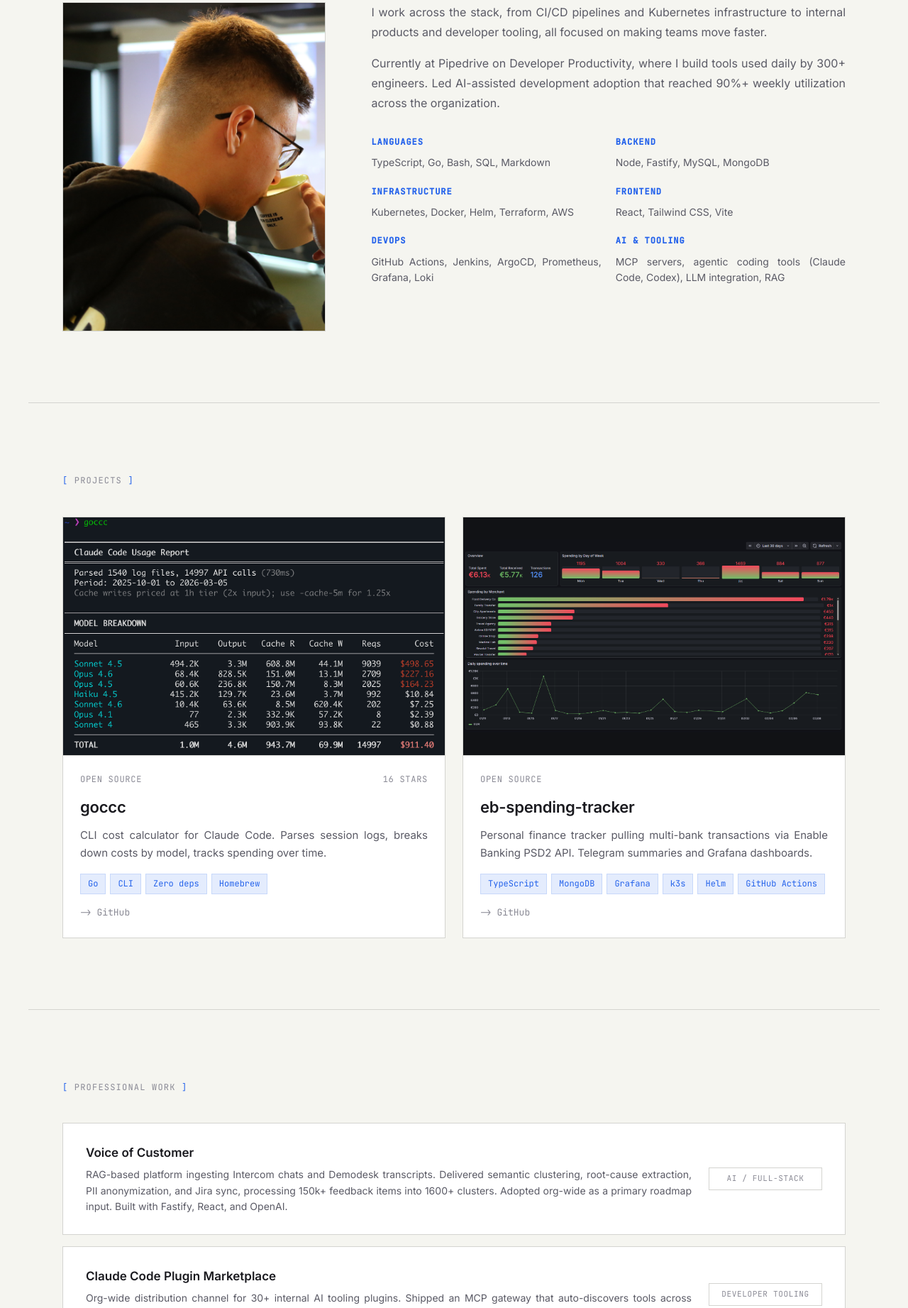
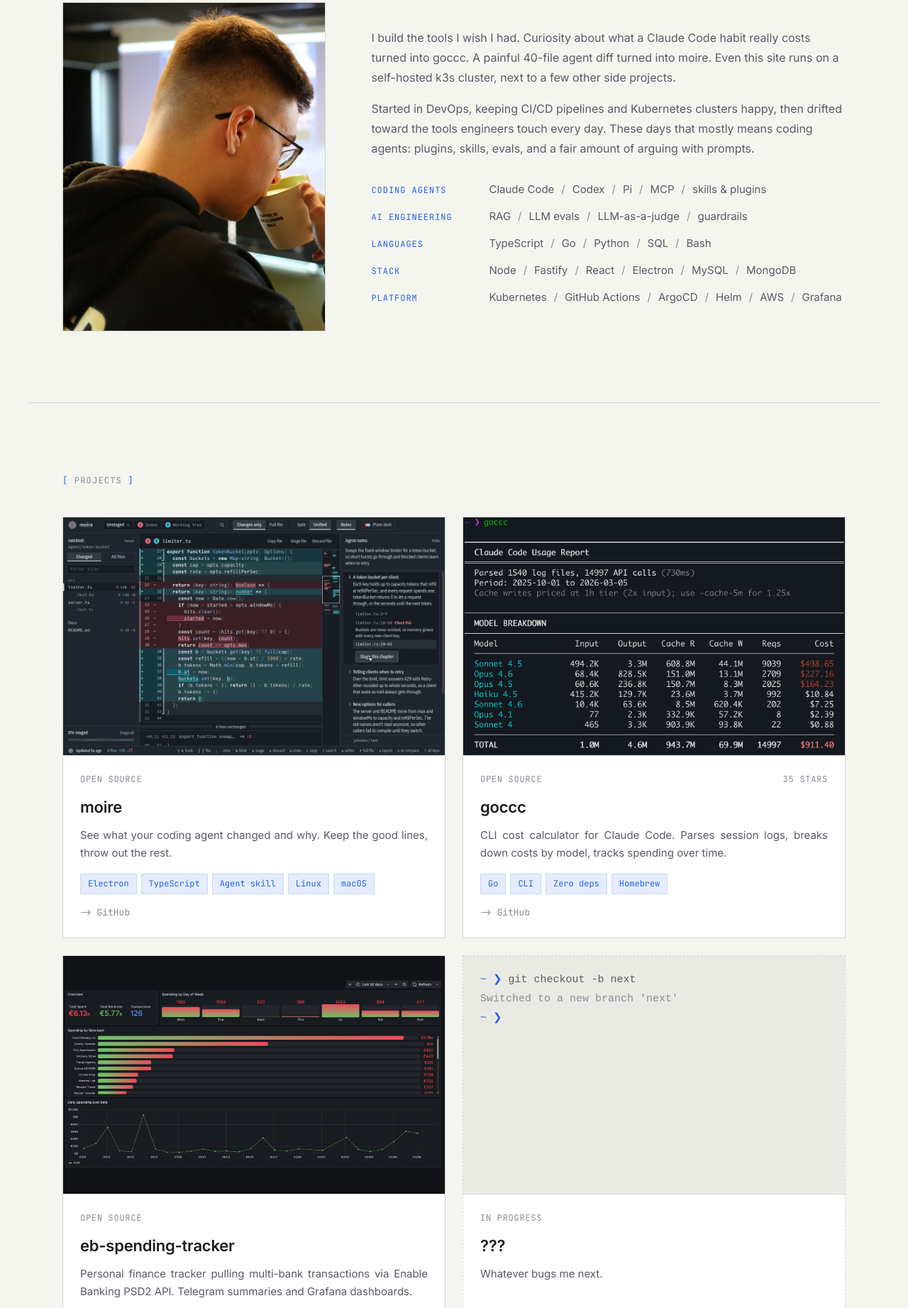
Before and after one commit to backstabslash/portfolio, an Astro site: page / in a window 1280 px wide. Shown: the part 957-2800 px from the top of the page at 71% size. Built offline with nearby package versions, Linux system fonts and the light colour scheme; Astro itself is replaced by a stand-in of ours; no server answers.

Commit message:
Reposition as DevOps & AI platform, self-host the CV
- Serve the CV from /cv.pdf (and /cv) instead of Google Drive, with
  noindex; resume link now accepts a site path
- Hero title, About text, work cards and contact line follow the
  current CV; add the AI PR approval gate card
- Add moire as the first project and a placeholder "next" card
- Skills as compact slash-separated rows instead of a justified grid
- Hide zero star counts, keep card descriptions at two-line height

```diff
--- a/site.config.ts
+++ b/site.config.ts
@@ -2,9 +2,9 @@ import { defineConfig } from './src/lib/config';
 
 export default defineConfig({
   name: 'Tymofii Striukov',
-  title: 'DevOps & Developer Experience Engineer',
+  title: 'DevOps & AI Platform Engineer',
   headline: 'Building tools that make engineers ship faster',
-  bio: 'DevOps and Developer Experience engineer with 3 years at Pipedrive. Building developer tools, AI products, and infrastructure for a 300+ engineer organization.',
+  bio: 'DevOps and Developer Experience Engineer with 3 years at Pipedrive. Building developer tools, AI products, and infrastructure for a 300+ engineer organization.',
 
   profileImage: '/images/profile.jpg',
   email: 'tymofii.striukov@gmail.com',
@@ -12,33 +12,33 @@ export default defineConfig({
   links: {
     github: 'https://github.com/backstabslash',
     linkedin: 'https://linkedin.com/in/tymofii-striukov',
-    resume: 'https://drive.google.com/file/d/17C1IUhdbuZPy2M2x9zde_SYdMYpXreVV/view?usp=sharing',
+    resume: '/cv.pdf',
   },
 
   about: {
     image: '/images/about.jpg',
-    text: 'I work across the stack, from CI/CD pipelines and Kubernetes infrastructure to internal products and developer tooling, all focused on making teams move faster.\n\nCurrently at Pipedrive on Developer Productivity, where I build tools used daily by 300+ engineers. Led AI-assisted development adoption that reached 90%+ weekly utilization across the organization.',
+    text: 'I build the tools I wish I had. Curiosity about what a Claude Code habit really costs turned into goccc. A painful 40-file agent diff turned into moire. Even this site runs on a self-hosted k3s cluster, next to a few other side projects.\n\nStarted in DevOps, keeping CI/CD pipelines and Kubernetes clusters happy, then drifted toward the tools engineers touch every day. These days that mostly means coding agents: plugins, skills, evals, and a fair amount of arguing with prompts.',
   },
 
   skills: [
-    { label: 'Languages', items: 'TypeScript, Go, Bash, SQL, Markdown' },
-    { label: 'Backend', items: 'Node, Fastify, MySQL, MongoDB' },
-    {
-      label: 'Infrastructure',
-      items: 'Kubernetes, Docker, Helm, Terraform, AWS',
-    },
-    { label: 'Frontend', items: 'React, Tailwind CSS, Vite' },
-    {
-      label: 'DevOps',
-      items: 'GitHub Actions, Jenkins, ArgoCD, Prometheus, Grafana, Loki',
-    },
-    {
-      label: 'AI & Tooling',
-      items: 'MCP servers, agentic coding tools (Claude Code, Codex), LLM integration, RAG',
-    },
+    { label: 'Coding Agents', items: 'Claude Code, Codex, Pi, MCP, skills & plugins' },
+    { label: 'AI Engineering', items: 'RAG, LLM evals, LLM-as-a-judge, guardrails' },
+    { label: 'Languages', items: 'TypeScript, Go, Python, SQL, Bash' },
+    { label: 'Stack', items: 'Node, Fastify, React, Electron, MySQL, MongoDB' },
+    { label: 'Platform', items: 'Kubernetes, GitHub Actions, ArgoCD, Helm, AWS, Grafana' },
   ],
 
   projects: [
+    {
+      title: 'moire',
+      description:
+        'See what your coding agent changed and why. Keep the good lines, throw out the rest.',
+      image: '/images/moire.png',
+      tech: ['Electron', 'TypeScript', 'Agent skill', 'Linux', 'macOS'],
+      github: 'https://github.com/backstabslash/moire',
+      liveStars: true,
+      label: 'Open Source',
+    },
     {
       title: 'goccc',
       description:
@@ -46,7 +46,7 @@ export default defineConfig({
       image: '/images/goccc.png',
       tech: ['Go', 'CLI', 'Zero deps', 'Homebrew'],
       github: 'https://github.com/backstabslash/goccc',
-      stars: 16,
+      stars: 35,
       liveStars: true,
       label: 'Open Source',
     },
@@ -61,24 +61,46 @@ export default defineConfig({
     },
   ],
 
+  projectTeaser: {
+    label: 'In progress',
+    title: '???',
+    description: 'Whatever bugs me next.',
+    prompt: 'git checkout -b next',
+    output: "Switched to a new branch 'next'",
+    tech: ['TBD'],
+    github: 'https://github.com/backstabslash',
+  },
+
   work: [
     {
-      title: 'Voice of Customer',
+      title: 'AI PR Approval Gate',
       description:
-        'RAG-based platform ingesting Intercom chats and Demodesk transcripts. Delivered semantic clustering, root-cause extraction, PII anonymization, and Jira sync, processing 150k+ feedback items into 1600+ clusters. Adopted org-wide as a primary roadmap input. Built with Fastify, React, and OpenAI.',
-      tag: 'AI / Full-stack',
+        'Built end to end and now approving PRs in production. Deterministic risk checks plus an LLM verdict decide whether an AI-reviewed PR can be approved without a human reviewer. Per-repo policies, a kill switch, and a backtest harness that benchmarks prompt and model changes against merged PRs with known outcomes.',
+      tag: 'AI Platform',
     },
     {
       title: 'Claude Code Plugin Marketplace',
       description:
-        'Org-wide distribution channel for 30+ internal AI tooling plugins. Shipped an MCP gateway that auto-discovers tools across microservices via Consul, a CLI for sharing Claude configurations across teams, and autonomous skills for common workflows.',
+        'Org-wide distribution channel for 30+ versioned AI tooling plugins, including team-owned ones, plus a CLI for sharing Claude configurations across teams. Supported the Pi agent harness through pi-install, an internal npm package with custom extensions, and contributed to the internal MCP gateway.',
       tag: 'Developer Tooling',
     },
     {
       title: 'AI-Assisted Development Adoption',
       description:
-        'Led adoption for 300+ engineers, reaching 90%+ weekly utilization. Designed the curriculum from scratch, delivered 30+ training and pair programming sessions, and presented field-tested practices at the CTO All-Hands.',
+        'Led adoption for 300+ engineers, reaching 90%+ weekly utilization. Designed the curriculum from scratch, delivered 30+ training and pair programming sessions, tracked uptake with an internal usage dashboard, and presented the practices at the CTO All-Hands.',
       tag: 'Leadership',
+    },
+    {
+      title: 'Voice of Customer',
+      description:
+        'RAG-based platform ingesting Intercom chats and Demodesk transcripts. Delivered semantic clustering, root-cause extraction, PII anonymization, and Jira sync, processing 150k+ feedback items into 1600+ clusters that help teams fix issues putting revenue from large customers at risk. Built with Fastify, React, and OpenAI.',
+      tag: 'AI / Full-stack',
+    },
+    {
+      title: 'CI/CD & Infrastructure Modernization',
+      description:
+        'Migrated testbox pipelines from Jenkins to GitHub Actions, retiring dedicated Jenkins workers and their infrastructure cost. Led a security-driven ArgoCD upgrade across production Kubernetes clusters and rolled out Renovate for Helm chart upgrades.',
+      tag: 'Infrastructure',
     },
     {
       title: 'DevOps Team Split',
@@ -86,17 +108,11 @@ export default defineConfig({
         "Co-led the split of Pipedrive's DevOps team into Developer Productivity and CI/CD, owning the plan from the Developer Productivity side. Decided ownership across 50+ repositories and Jira boards, triaged 100+ production alerts, and divided on-call rotations between the new teams.",
       tag: 'Leadership',
     },
-    {
-      title: 'CI/CD & Infrastructure Modernization',
-      description:
-        'Migrated testbox pipelines from Jenkins to GitHub Actions, retiring dedicated Jenkins workers and their infrastructure cost. Led a security-driven ArgoCD upgrade across production Kubernetes clusters and rolled out Renovate for Helm chart upgrades.',
-      tag: 'Infrastructure',
-    },
   ],
 
   contact: {
     heading: "Let's work together",
-    description: 'Open to DevOps, Developer Experience, and Software Engineering roles.',
+    description: 'Open to AI Platform, Developer Productivity, and DevOps roles.',
   },
 
   theme: {
--- a/src/components/About.astro
+++ b/src/components/About.astro
@@ -20,16 +20,20 @@ const paragraphs = config.about.text.split('\n\n');
     </div>
     <div class="about-text">
       {paragraphs.map((p) => <p>{p}</p>)}
-      <div class="skills-grid">
+      <dl class="skills">
         {
           config.skills.map((skill) => (
-            <div class="skill-group">
-              <h3>{skill.label}</h3>
-              <p>{skill.items}</p>
+            <div class="skill-row">
+              <dt>{skill.label}</dt>
+              <dd>
+                {skill.items.split(', ').map((item) => (
+                  <span>{item}</span>
+                ))}
+              </dd>
             </div>
           ))
         }
-      </div>
+      </dl>
     </div>
   </div>
 </section>
@@ -39,7 +43,7 @@ const paragraphs = config.about.text.split('\n\n');
     display: grid;
     grid-template-columns: 1fr 1.8fr;
     gap: 64px;
-    align-items: start;
+    align-items: center;
   }
 
   .about-image img {
@@ -54,30 +58,39 @@ const paragraphs = config.about.text.split('\n\n');
     font-size: 16px;
     line-height: 1.75;
     margin-bottom: 16px;
-    text-align: justify;
   }
 
-  .skills-grid {
+  .skills {
     display: grid;
-    grid-template-columns: 1fr 1fr;
-    gap: 20px;
+    gap: 14px;
     margin-top: 32px;
   }
 
-  .skill-group h3 {
+  .skill-row {
+    display: grid;
+    grid-template-columns: 150px 1fr;
+    gap: 16px;
+    align-items: baseline;
+  }
+
+  .skill-row dt {
     font-family: var(--font-mono);
     font-size: 12px;
     color: var(--accent);
     letter-spacing: 0.08em;
     text-transform: uppercase;
-    margin-bottom: 8px;
   }
 
-  .skill-group p {
-    font-size: 14px;
+  .skill-row dd {
+    font-size: 15px;
     color: var(--text-secondary);
     line-height: 1.6;
-    margin-bottom: 0;
+  }
+
+  .skill-row span + span::before {
+    content: '/';
+    margin: 0 10px;
+    color: var(--text-tertiary);
   }
 
   @media (max-width: 768px) {
@@ -86,8 +99,13 @@ const paragraphs = config.about.text.split('\n\n');
       gap: 32px;
     }
 
-    .skills-grid {
+    .skills {
+      gap: 20px;
+    }
+
+    .skill-row {
       grid-template-columns: 1fr;
+      gap: 8px;
     }
   }
 </style>
--- a/src/components/Projects.astro
+++ b/src/components/Projects.astro
@@ -18,6 +18,8 @@ async function fetchStars(githubUrl: string): Promise<number | null> {
     return null;
   }
 }
+
+const teaser = config.projectTeaser;
 
 const projects = await Promise.all(
   config.projects.map(async (project) => {
@@ -51,7 +53,7 @@ const projects = await Promise.all(
           <div class="project-body">
             <div class="project-meta">
               {project.label && <span>{project.label}</span>}
-              {project.stars && <span>{project.stars} stars</span>}
+              {!!project.stars && <span>{project.stars} stars</span>}
             </div>
             <h3>{project.title}</h3>
             <p>{project.description}</p>
@@ -66,6 +68,42 @@ const projects = await Promise.all(
           </div>
         </a>
       ))
+    }
+    {
+      teaser && (
+        <a
+          href={teaser.github}
+          target="_blank"
+          rel="noopener noreferrer"
+          class="project-card project-teaser"
+        >
+          <div class="project-image teaser-terminal" aria-hidden="true">
+            <code>
+              <span class="teaser-prompt">~ ❯</span> {teaser.prompt}
+              <br />
+              <span class="teaser-output">{teaser.output}</span>
+              <br />
+              <span class="teaser-prompt">~ ❯</span>
+              <span class="teaser-cursor" />
+            </code>
+          </div>
+          <div class="project-body">
+            <div class="project-meta">
+              <span>{teaser.label}</span>
+            </div>
+            <h3>{teaser.title}</h3>
+            <p>{teaser.description}</p>
+            <div class="project-tech">
+              {teaser.tech.map((t) => (
+                <span>{t}</span>
+              ))}
+            </div>
+            <div class="project-link">
+              <span>-&gt; GitHub</span>
+            </div>
+          </div>
+        </a>
+      )
     }
   </div>
 </section>
@@ -125,6 +163,50 @@ const projects = await Promise.all(
     object-fit: cover;
   }
 
+  .project-teaser {
+    border-style: dashed;
+  }
+
+  .teaser-terminal {
+    padding: 20px 24px;
+    font-family: var(--font-mono);
+    font-size: 15px;
+    color: var(--text-secondary);
+  }
+
+  .teaser-terminal code {
+    line-height: 1.8;
+  }
+
+  .teaser-prompt {
+    color: var(--accent);
+  }
+
+  .teaser-output {
+    color: var(--text-tertiary);
+  }
+
+  .teaser-cursor {
+    display: inline-block;
+    width: 0.6em;
+    height: 1.15em;
+    vertical-align: text-bottom;
+    background: var(--accent);
+    animation: teaser-blink 1.1s steps(1) infinite;
+  }
+
+  @keyframes teaser-blink {
+    50% {
+      opacity: 0;
+    }
+  }
+
+  @media (prefers-reduced-motion: reduce) {
+    .teaser-cursor {
+      animation: none;
+    }
+  }
+
   .project-body {
     padding: 24px;
     display: flex;
@@ -154,6 +236,7 @@ const projects = await Promise.all(
     font-size: 15px;
     color: var(--text-secondary);
     line-height: 1.65;
+    min-height: 3.3em;
     margin-bottom: 16px;
     text-align: justify;
   }
--- a/src/lib/config.ts
+++ b/src/lib/config.ts
@@ -26,6 +26,16 @@ const projectSchema = z.object({
   label: z.string().min(1).optional(),
 });
 
+const projectTeaserSchema = z.object({
+  label: z.string().min(1),
+  title: z.string().min(1),
+  description: z.string().min(1),
+  prompt: z.string().min(1),
+  output: z.string().min(1),
+  tech: z.array(z.string()).min(1),
+  github: z.string().url(),
+});
+
 const workSchema = z.object({
   title: z.string().min(1),
   description: z.string().min(1),
@@ -47,7 +57,10 @@ export const siteConfigSchema = z.object({
   links: z.object({
     github: z.string().url(),
     linkedin: z.string().url(),
-    resume: z.string().url(),
+    resume: z.union([
+      z.string().url(),
+      z.string().regex(/^\/\S+$/, 'Must be a URL or a site path'),
+    ]),
   }),
   about: z.object({
     image: z.string().min(1),
@@ -55,6 +68,7 @@ export const siteConfigSchema = z.object({
   }),
   skills: z.array(skillSchema).min(1),
   projects: z.array(projectSchema).min(1),
+  projectTeaser: projectTeaserSchema.optional(),
   work: z.array(workSchema).min(1),
   contact: z.object({
     heading: z.string().min(1),
```
Also changed, not shown: tests/config.test.ts (+16 -0 lines), README.md, src/assets/images/moire.png (added), 2 other files.
